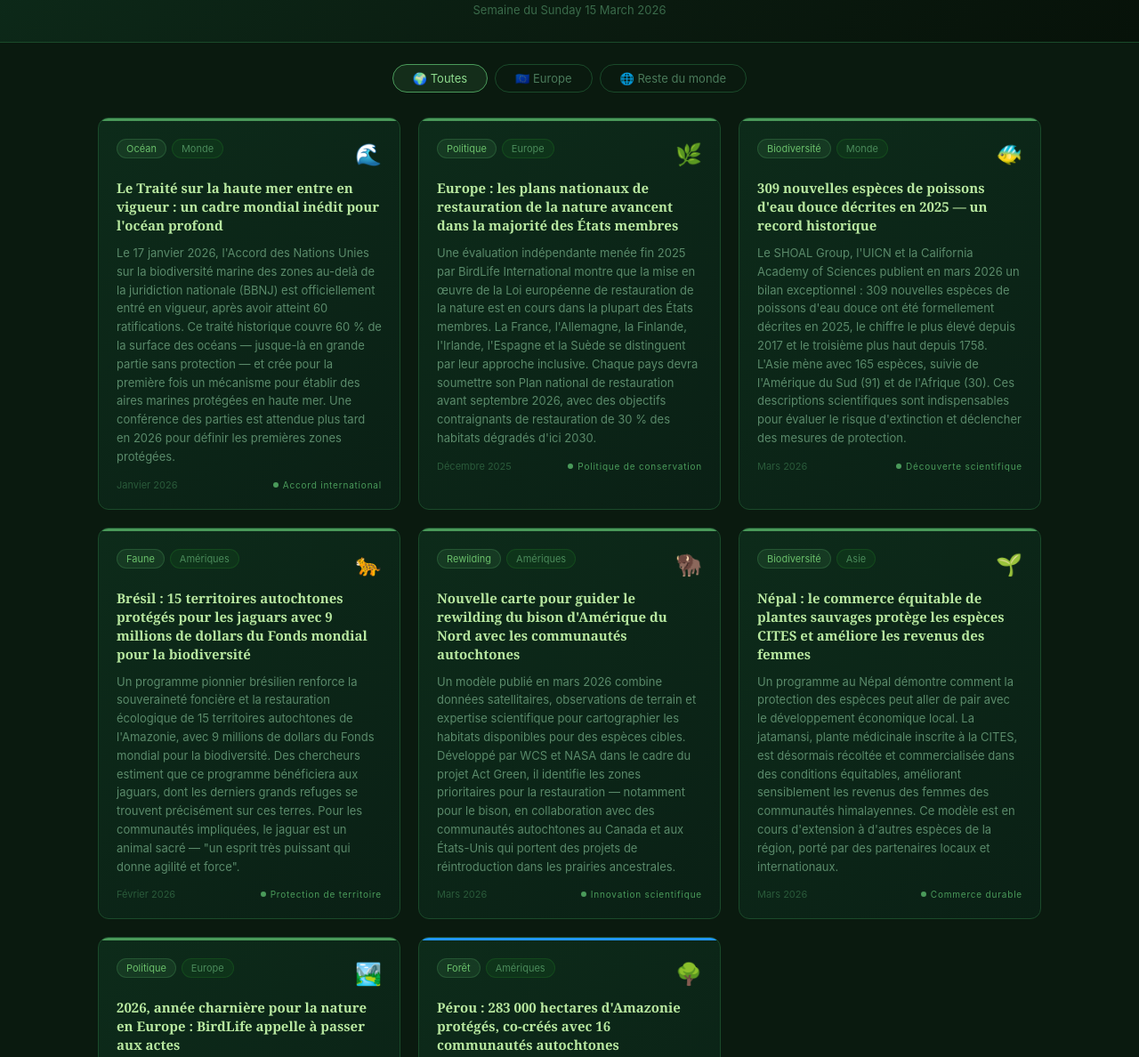
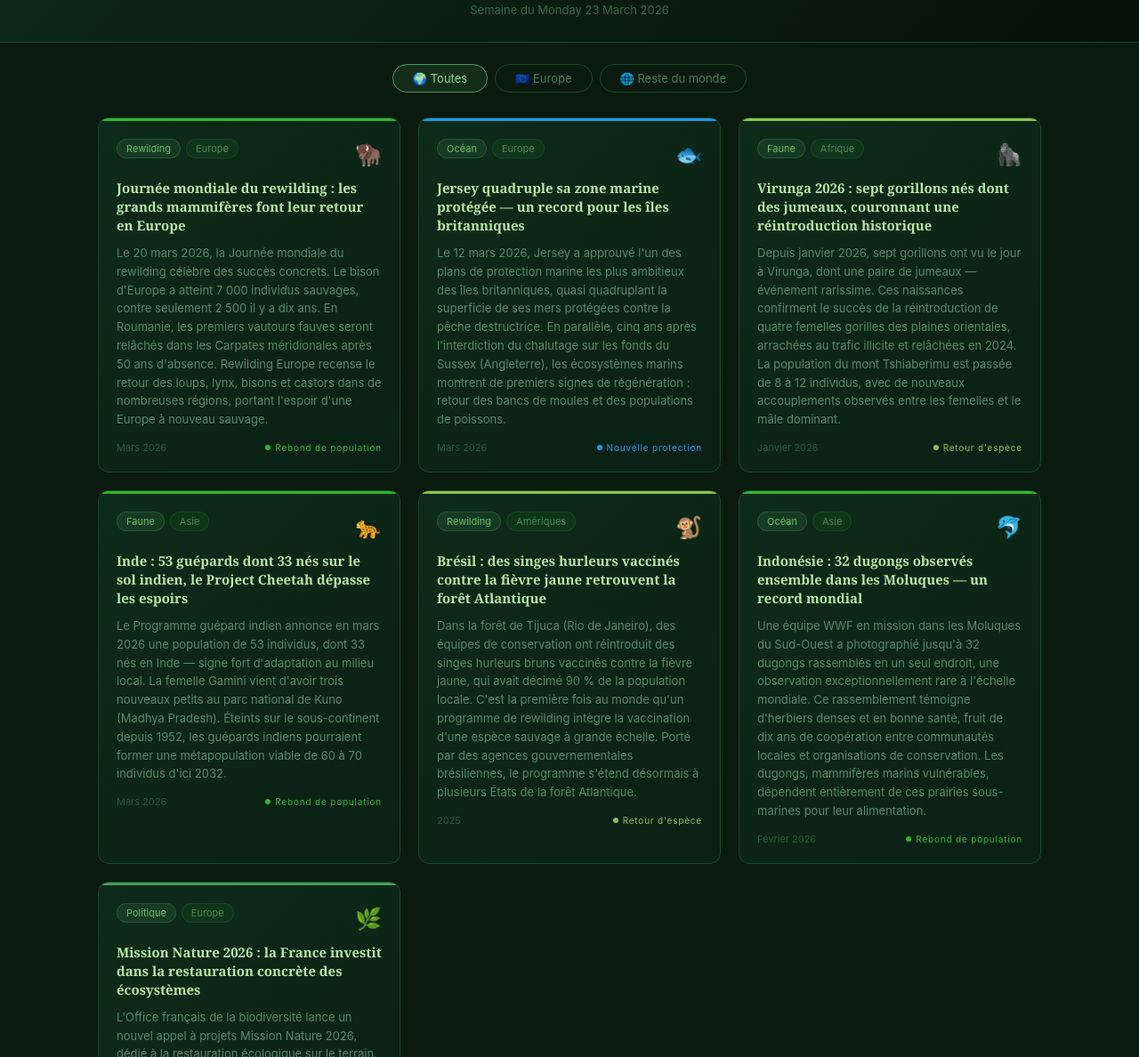
Before and after one commit to emilechevalier/news-nature, a plain HTML site: page index.html in a window 1280 px wide. Shown: the part 118-1306 px from the top of the page at 89% size. Drawn offline with Linux system fonts and the light colour scheme.

Commit message:
news: 23 mars 2026

```diff
--- a/index.html
+++ b/index.html
@@ -160,7 +160,7 @@
   <header>
     <div class="header-label">Agent IA · Bonnes nouvelles de la nature</div>
     <h1>🌿 La Nature Résiste</h1>
-    <div class="header-date">Semaine du Sunday 15 March 2026</div>
+    <div class="header-date">Semaine du Monday 23 March 2026</div>
   </header>
 
   <div class="tabs">
@@ -171,23 +171,128 @@
 
   <div id="grid">
 
-        <div class="card" data-region="Monde">
-          <div class="card-bar" style="background:#4a9a5a"></div>
+        <div class="card" data-region="Europe">
+          <div class="card-bar" style="background:#2eb82e"></div>
+          <div class="card-body">
+            <div class="card-meta">
+              <div class="badges">
+                <span class="badge badge-cat">Rewilding</span>
+                <span class="badge badge-reg">Europe</span>
+              </div>
+              <span class="emoji">🦬</span>
+            </div>
+            <h2 class="card-title">Journée mondiale du rewilding : les grands mammifères font leur retour en Europe</h2>
+            <p class="card-summary">Le 20 mars 2026, la Journée mondiale du rewilding célèbre des succès concrets. Le bison d'Europe a atteint 7 000 individus sauvages, contre seulement 2 500 il y a dix ans. En Roumanie, les premiers vautours fauves seront relâchés dans les Carpates méridionales après 50 ans d'absence. Rewilding Europe recense le retour des loups, lynx, bisons et castors dans de nombreuses régions, portant l'espoir d'une Europe à nouveau sauvage.</p>
+            <div class="card-footer">
+              <span class="card-date">Mars 2026</span>
+              <span class="win-badge" style="color:#2eb82e">
+                <span class="win-dot" style="background:#2eb82e"></span>
+                Rebond de population
+              </span>
+            </div>
+          </div>
+        </div>
+        <div class="card" data-region="Europe">
+          <div class="card-bar" style="background:#2196f3"></div>
           <div class="card-body">
             <div class="card-meta">
               <div class="badges">
                 <span class="badge badge-cat">Océan</span>
-                <span class="badge badge-reg">Monde</span>
+                <span class="badge badge-reg">Europe</span>
               </div>
-              <span class="emoji">🌊</span>
+              <span class="emoji">🐟</span>
             </div>
-            <h2 class="card-title">Le Traité sur la haute mer entre en vigueur : un cadre mondial inédit pour l'océan profond</h2>
-            <p class="card-summary">Le 17 janvier 2026, l'Accord des Nations Unies sur la biodiversité marine des zones au-delà de la juridiction nationale (BBNJ) est officiellement entré en vigueur, après avoir atteint 60 ratifications. Ce traité historique couvre 60 % de la surface des océans — jusque-là en grande partie sans protection — et crée pour la première fois un mécanisme pour établir des aires marines protégées en haute mer. Une conférence des parties est attendue plus tard en 2026 pour définir les premières zones protégées.</p>
+            <h2 class="card-title">Jersey quadruple sa zone marine protégée — un record pour les îles britanniques</h2>
+            <p class="card-summary">Le 12 mars 2026, Jersey a approuvé l'un des plans de protection marine les plus ambitieux des îles britanniques, quasi quadruplant la superficie de ses mers protégées contre la pêche destructrice. En parallèle, cinq ans après l'interdiction du chalutage sur les fonds du Sussex (Angleterre), les écosystèmes marins montrent de premiers signes de régénération : retour des bancs de moules et des populations de poissons.</p>
+            <div class="card-footer">
+              <span class="card-date">Mars 2026</span>
+              <span class="win-badge" style="color:#2196f3">
+                <span class="win-dot" style="background:#2196f3"></span>
+                Nouvelle protection
+              </span>
+            </div>
+          </div>
+        </div>
+        <div class="card" data-region="Afrique">
+          <div class="card-bar" style="background:#8bc34a"></div>
+          <div class="card-body">
+            <div class="card-meta">
+              <div class="badges">
+                <span class="badge badge-cat">Faune</span>
+                <span class="badge badge-reg">Afrique</span>
+              </div>
+              <span class="emoji">🦍</span>
+            </div>
+            <h2 class="card-title">Virunga 2026 : sept gorillons nés dont des jumeaux, couronnant une réintroduction historique</h2>
+            <p class="card-summary">Depuis janvier 2026, sept gorillons ont vu le jour à Virunga, dont une paire de jumeaux — événement rarissime. Ces naissances confirment le succès de la réintroduction de quatre femelles gorilles des plaines orientales, arrachées au trafic illicite et relâchées en 2024. La population du mont Tshiaberimu est passée de 8 à 12 individus, avec de nouveaux accouplements observés entre les femelles et le mâle dominant.</p>
             <div class="card-footer">
               <span class="card-date">Janvier 2026</span>
-              <span class="win-badge" style="color:#4a9a5a">
-                <span class="win-dot" style="background:#4a9a5a"></span>
-                Accord international
+              <span class="win-badge" style="color:#8bc34a">
+                <span class="win-dot" style="background:#8bc34a"></span>
+                Retour d'espèce
+              </span>
+            </div>
+          </div>
+        </div>
+        <div class="card" data-region="Asie">
+          <div class="card-bar" style="background:#2eb82e"></div>
+          <div class="card-body">
+            <div class="card-meta">
+              <div class="badges">
+                <span class="badge badge-cat">Faune</span>
+                <span class="badge badge-reg">Asie</span>
+              </div>
+              <span class="emoji">🐆</span>
+            </div>
+            <h2 class="card-title">Inde : 53 guépards dont 33 nés sur le sol indien, le Project Cheetah dépasse les espoirs</h2>
+            <p class="card-summary">Le Programme guépard indien annonce en mars 2026 une population de 53 individus, dont 33 nés en Inde — signe fort d'adaptation au milieu local. La femelle Gamini vient d'avoir trois nouveaux petits au parc national de Kuno (Madhya Pradesh). Éteints sur le sous-continent depuis 1952, les guépards indiens pourraient former une métapopulation viable de 60 à 70 individus d'ici 2032.</p>
+            <div class="card-footer">
+              <span class="card-date">Mars 2026</span>
+              <span class="win-badge" style="color:#2eb82e">
+                <span class="win-dot" style="background:#2eb82e"></span>
+                Rebond de population
+              </span>
+            </div>
+          </div>
+        </div>
+        <div class="card" data-region="Amériques">
+          <div class="card-bar" style="background:#8bc34a"></div>
+          <div class="card-body">
+            <div class="card-meta">
+              <div class="badges">
+                <span class="badge badge-cat">Rewilding</span>
+                <span class="badge badge-reg">Amériques</span>
+              </div>
+              <span class="emoji">🐒</span>
+            </div>
+            <h2 class="card-title">Brésil : des singes hurleurs vaccinés contre la fièvre jaune retrouvent la forêt Atlantique</h2>
+            <p class="card-summary">Dans la forêt de Tijuca (Rio de Janeiro), des équipes de conservation ont réintroduit des singes hurleurs bruns vaccinés contre la fièvre jaune, qui avait décimé 90 % de la population locale. C'est la première fois au monde qu'un programme de rewilding intègre la vaccination d'une espèce sauvage à grande échelle. Porté par des agences gouvernementales brésiliennes, le programme s'étend désormais à plusieurs États de la forêt Atlantique.</p>
+            <div class="card-footer">
+              <span class="card-date">2025</span>
+              <span class="win-badge" style="color:#8bc34a">
+                <span class="win-dot" style="background:#8bc34a"></span>
+                Retour d'espèce
+              </span>
+            </div>
+          </div>
+        </div>
+        <div class="card" data-region="Asie">
+          <div class="card-bar" style="background:#2eb82e"></div>
+          <div class="card-body">
+            <div class="card-meta">
+              <div class="badges">
+                <span class="badge badge-cat">Océan</span>
+                <span class="badge badge-reg">Asie</span>
+              </div>
+              <span class="emoji">🐬</span>
+            </div>
+            <h2 class="card-title">Indonésie : 32 dugongs observés ensemble dans les Moluques — un record mondial</h2>
+            <p class="card-summary">Une équipe WWF en mission dans les Moluques du Sud-Ouest a photographié jusqu'à 32 dugongs rassemblés en un seul endroit, une observation exceptionnellement rare à l'échelle mondiale. Ce rassemblement témoigne d'herbiers denses et en bonne santé, fruit de dix ans de coopération entre communautés locales et organisations de conservation. Les dugongs, mammifères marins vulnérables, dépendent entièrement de ces prairies sous-marines pour leur alimentation.</p>
+            <div class="card-footer">
+              <span class="card-date">Février 2026</span>
+              <span class="win-badge" style="color:#2eb82e">
+                <span class="win-dot" style="background:#2eb82e"></span>
+                Rebond de population
               </span>
             </div>
           </div>
@@ -202,139 +307,13 @@
               </div>
               <span class="emoji">🌿</span>
             </div>
-            <h2 class="card-title">Europe : les plans nationaux de restauration de la nature avancent dans la majorité des États membres</h2>
-            <p class="card-summary">Une évaluation indépendante menée fin 2025 par BirdLife International montre que la mise en œuvre de la Loi européenne de restauration de la nature est en cours dans la plupart des États membres. La France, l'Allemagne, la Finlande, l'Irlande, l'Espagne et la Suède se distinguent par leur approche inclusive. Chaque pays devra soumettre son Plan national de restauration avant septembre 2026, avec des objectifs contraignants de restauration de 30 % des habitats dégradés d'ici 2030.</p>
-            <div class="card-footer">
-              <span class="card-date">Décembre 2025</span>
-              <span class="win-badge" style="color:#4a9a5a">
-                <span class="win-dot" style="background:#4a9a5a"></span>
-                Politique de conservation
-              </span>
-            </div>
-          </div>
-        </div>
-        <div class="card" data-region="Monde">
-          <div class="card-bar" style="background:#4a9a5a"></div>
-          <div class="card-body">
-            <div class="card-meta">
-              <div class="badges">
-                <span class="badge badge-cat">Biodiversité</span>
-                <span class="badge badge-reg">Monde</span>
-              </div>
-              <span class="emoji">🐠</span>
-            </div>
-            <h2 class="card-title">309 nouvelles espèces de poissons d'eau douce décrites en 2025 — un record historique</h2>
-            <p class="card-summary">Le SHOAL Group, l'UICN et la California Academy of Sciences publient en mars 2026 un bilan exceptionnel : 309 nouvelles espèces de poissons d'eau douce ont été formellement décrites en 2025, le chiffre le plus élevé depuis 2017 et le troisième plus haut depuis 1758. L'Asie mène avec 165 espèces, suivie de l'Amérique du Sud (91) et de l'Afrique (30). Ces descriptions scientifiques sont indispensables pour évaluer le risque d'extinction et déclencher des mesures de protection.</p>
+            <h2 class="card-title">Mission Nature 2026 : la France investit dans la restauration concrète des écosystèmes</h2>
+            <p class="card-summary">L'Office français de la biodiversité lance un nouvel appel à projets Mission Nature 2026, dédié à la restauration écologique sur le terrain. Depuis 2023, 64 sites ont déjà bénéficié du programme, qui finance des actions concrètes — renaturation de cours d'eau, restauration de prairies et zones humides, reconnexion d'habitats fragmentés. Ce nouvel appel s'inscrit dans la mise en œuvre de la Loi européenne de restauration de la nature.</p>
             <div class="card-footer">
               <span class="card-date">Mars 2026</span>
               <span class="win-badge" style="color:#4a9a5a">
                 <span class="win-dot" style="background:#4a9a5a"></span>
-                Découverte scientifique
-              </span>
-            </div>
-          </div>
-        </div>
-        <div class="card" data-region="Amériques">
-          <div class="card-bar" style="background:#4a9a5a"></div>
-          <div class="card-body">
-            <div class="card-meta">
-              <div class="badges">
-                <span class="badge badge-cat">Faune</span>
-                <span class="badge badge-reg">Amériques</span>
-              </div>
-              <span class="emoji">🐆</span>
-            </div>
-            <h2 class="card-title">Brésil : 15 territoires autochtones protégés pour les jaguars avec 9 millions de dollars du Fonds mondial pour la biodiversité</h2>
-            <p class="card-summary">Un programme pionnier brésilien renforce la souveraineté foncière et la restauration écologique de 15 territoires autochtones de l'Amazonie, avec 9 millions de dollars du Fonds mondial pour la biodiversité. Des chercheurs estiment que ce programme bénéficiera aux jaguars, dont les derniers grands refuges se trouvent précisément sur ces terres. Pour les communautés impliquées, le jaguar est un animal sacré — "un esprit très puissant qui donne agilité et force".</p>
-            <div class="card-footer">
-              <span class="card-date">Février 2026</span>
-              <span class="win-badge" style="color:#4a9a5a">
-                <span class="win-dot" style="background:#4a9a5a"></span>
-                Protection de territoire
-              </span>
-            </div>
-          </div>
-        </div>
-        <div class="card" data-region="Amériques">
-          <div class="card-bar" style="background:#4a9a5a"></div>
-          <div class="card-body">
-            <div class="card-meta">
-              <div class="badges">
-                <span class="badge badge-cat">Rewilding</span>
-                <span class="badge badge-reg">Amériques</span>
-              </div>
-              <span class="emoji">🦬</span>
-            </div>
-            <h2 class="card-title">Nouvelle carte pour guider le rewilding du bison d'Amérique du Nord avec les communautés autochtones</h2>
-            <p class="card-summary">Un modèle publié en mars 2026 combine données satellitaires, observations de terrain et expertise scientifique pour cartographier les habitats disponibles pour des espèces cibles. Développé par WCS et NASA dans le cadre du projet Act Green, il identifie les zones prioritaires pour la restauration — notamment pour le bison, en collaboration avec des communautés autochtones au Canada et aux États-Unis qui portent des projets de réintroduction dans les prairies ancestrales.</p>
-            <div class="card-footer">
-              <span class="card-date">Mars 2026</span>
-              <span class="win-badge" style="color:#4a9a5a">
-                <span class="win-dot" style="background:#4a9a5a"></span>
-                Innovation scientifique
-              </span>
-            </div>
-          </div>
-        </div>
-        <div class="card" data-region="Asie">
-          <div class="card-bar" style="background:#4a9a5a"></div>
-          <div class="card-body">
-            <div class="card-meta">
-              <div class="badges">
-                <span class="badge badge-cat">Biodiversité</span>
-                <span class="badge badge-reg">Asie</span>
-              </div>
-              <span class="emoji">🌱</span>
-            </div>
-            <h2 class="card-title">Népal : le commerce équitable de plantes sauvages protège les espèces CITES et améliore les revenus des femmes</h2>
-            <p class="card-summary">Un programme au Népal démontre comment la protection des espèces peut aller de pair avec le développement économique local. La jatamansi, plante médicinale inscrite à la CITES, est désormais récoltée et commercialisée dans des conditions équitables, améliorant sensiblement les revenus des femmes des communautés himalayennes. Ce modèle est en cours d'extension à d'autres espèces de la région, porté par des partenaires locaux et internationaux.</p>
-            <div class="card-footer">
-              <span class="card-date">Mars 2026</span>
-              <span class="win-badge" style="color:#4a9a5a">
-                <span class="win-dot" style="background:#4a9a5a"></span>
-                Commerce durable
-              </span>
-            </div>
-          </div>
-        </div>
-        <div class="card" data-region="Europe">
-          <div class="card-bar" style="background:#4a9a5a"></div>
-          <div class="card-body">
-            <div class="card-meta">
-              <div class="badges">
-                <span class="badge badge-cat">Politique</span>
-                <span class="badge badge-reg">Europe</span>
-              </div>
-              <span class="emoji">🏞️</span>
-            </div>
-            <h2 class="card-title">2026, année charnière pour la nature en Europe : BirdLife appelle à passer aux actes</h2>
-            <p class="card-summary">BirdLife International qualifie 2026 d'année décisive pour la biodiversité européenne : c'est la première année de mise en œuvre concrète de la Loi de restauration de la nature, avec la soumission des plans nationaux attendue en septembre. Les associations appellent à un leadership politique fort et à des financements dédiés pour que les engagements se traduisent en actions concrètes — notamment la restauration des tourbières, prairies et rivières dégradées qui abritent des espèces en déclin.</p>
-            <div class="card-footer">
-              <span class="card-date">Janvier 2026</span>
-              <span class="win-badge" style="color:#4a9a5a">
-                <span class="win-dot" style="background:#4a9a5a"></span>
                 Politique de conservation
-              </span>
-            </div>
-          </div>
-        </div>
-        <div class="card" data-region="Amériques">
-          <div class="card-bar" style="background:#2196f3"></div>
-          <div class="card-body">
-            <div class="card-meta">
-              <div class="badges">
-                <span class="badge badge-cat">Forêt</span>
-                <span class="badge badge-reg">Amériques</span>
-              </div>
-              <span class="emoji">🌳</span>
-            </div>
-            <h2 class="card-title">Pérou : 283 000 hectares d'Amazonie protégés, co-créés avec 16 communautés autochtones</h2>
-            <p class="card-summary">La nouvelle aire protégée Medio Putumayo-Algodón, créée en 2025 au Pérou, protège 283 000 hectares de forêt amazonienne abritant jaguars, loutres géantes, harpies féroces et plus de 1 800 espèces documentées. Fruit d'une co-construction avec 16 communautés autochtones, cette protection reconnaît leur leadership dans la gestion des forêts, rivières et faune de la région, tout en devant prévenir 46 000 hectares de déforestation sur 20 ans.</p>
-            <div class="card-footer">
-              <span class="card-date">2025</span>
-              <span class="win-badge" style="color:#2196f3">
-                <span class="win-dot" style="background:#2196f3"></span>
-                Nouvelle protection
               </span>
             </div>
           </div>
@@ -343,7 +322,7 @@
   </div>
 
   <footer>
-    8 victoires pour la nature · Mis à jour le 15/03/2026 à 20:31 · Sources : web, presse scientifique et environnementale
+    7 victoires pour la nature · Mis à jour le 23/03/2026 à 09:10 · Sources : web, presse scientifique et environnementale
   </footer>
 
   <script>
```
Also changed, not shown: news_data.json (+49 -58 lines).
